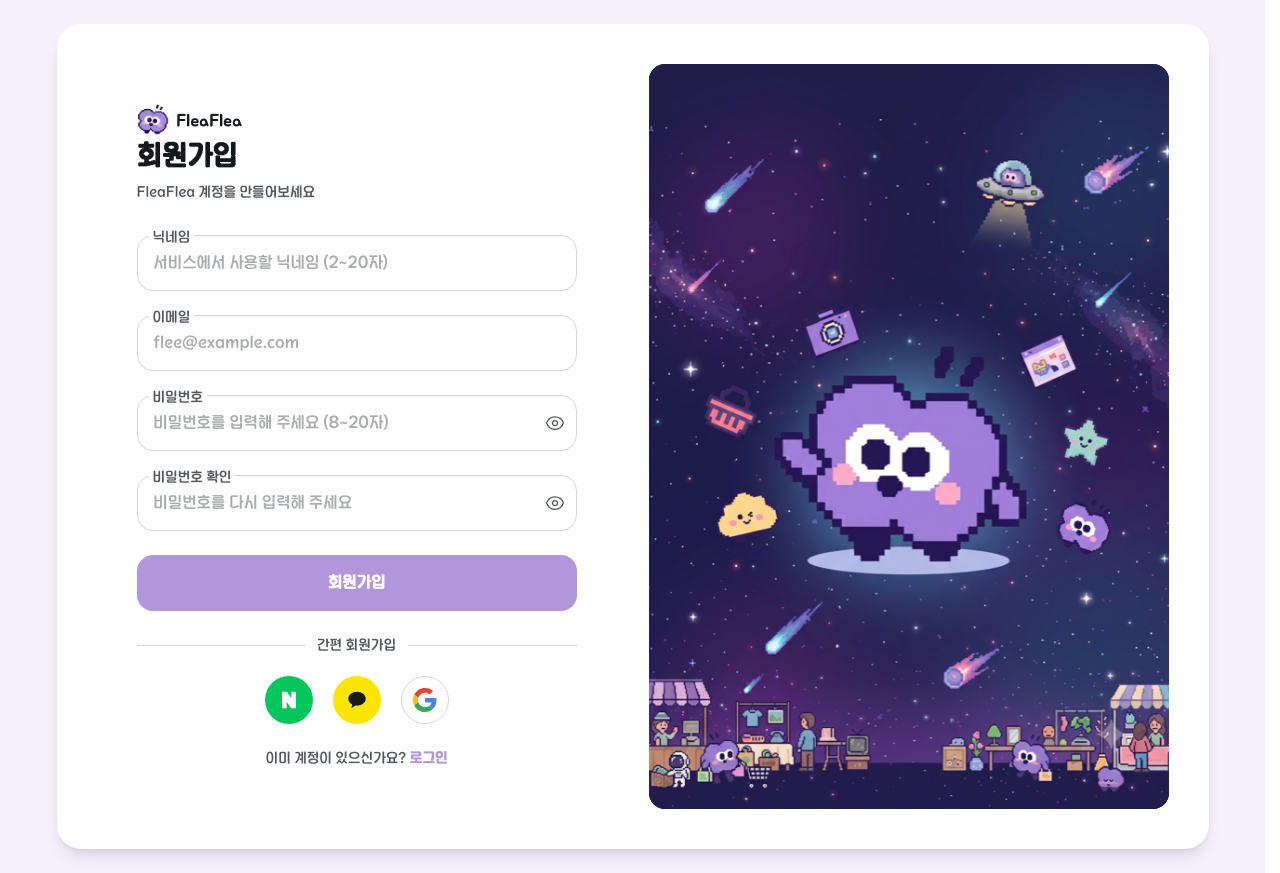
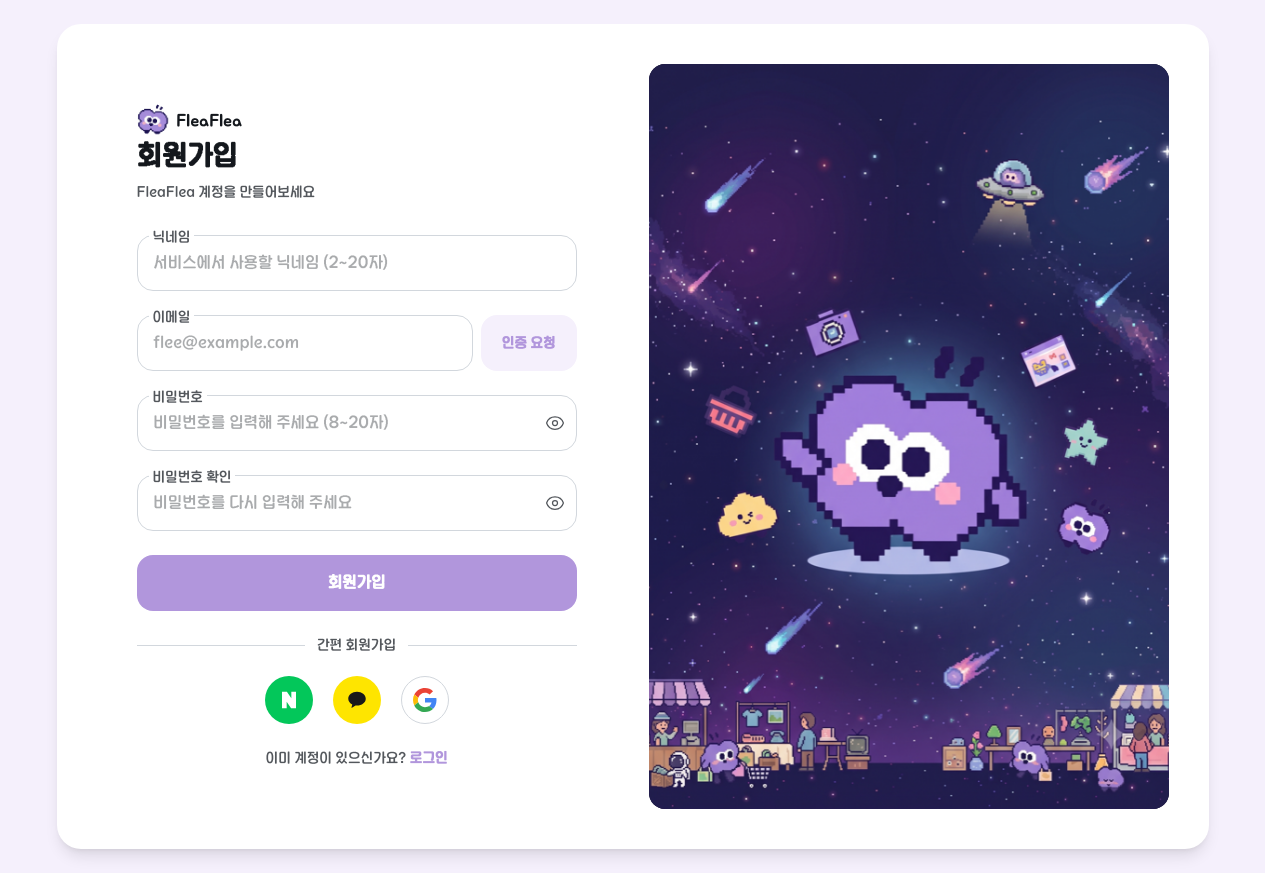
Before and after one commit to hyundai-autoever-team3/fleaflea-frontend, a React (Vite) app: page /signup in a window 1280 px wide. Built offline with nearby package versions, Linux system fonts and the light colour scheme; no server answers.

Commit message:
feat: 회원가입에 이메일 인증 연결
- 인증을 마치기 전에는 가입 요청을 보내지 않고 경고 문구와 테두리로 안내
- 가입 요청에 verificationToken 포함
- 인증 토큰이 만료되어 거절되면 인증 초기화

```diff
--- a/src/features/auth/api/auth-api.ts
+++ b/src/features/auth/api/auth-api.ts
@@ -4,6 +4,8 @@ export interface SignupPayload {
   email: string
   password: string
   nickname: string
+  // 이메일 인증 코드 확인 응답으로 받은 일회용 토큰. 10분 동안 한 번만 쓸 수 있다
+  verificationToken: string
   profileImageUrl?: null
 }
 
--- a/src/features/auth/ui/SignupForm.tsx
+++ b/src/features/auth/ui/SignupForm.tsx
@@ -1,4 +1,4 @@
-import { useState } from 'react'
+import { useRef, useState } from 'react'
 import type { FormEvent } from 'react'
 import { Link, useLocation, useNavigate } from 'react-router'
 import { isAxiosError } from 'axios'
@@ -9,7 +9,9 @@ import { isStandalone } from '../../../shared/lib/pwa'
 import { readRedirect, withRedirect } from '../../../shared/lib/redirect'
 import { useToastStore } from '../../../shared/ui/toast'
 import { login, signup } from '../api/auth-api'
+import { useEmailVerification } from '../model/useEmailVerification'
 import { AuthVisual } from './AuthVisual'
+import { EmailVerificationField } from './EmailVerificationField'
 import type { AuthFormModalOptions } from './LoginForm'
 import { SocialLoginButtons } from './SocialLoginButtons'
 import { useSessionStore } from '../../../entities/session'
@@ -22,6 +24,8 @@ function getSignupErrorMessage(error: unknown) {
       if (body?.code === 'DUPLICATE_EMAIL') return '이미 가입된 이메일이에요. 로그인해 주세요.'
       return body?.message ?? '이미 사용 중인 정보예요.'
     }
+    if (body?.code === 'INVALID_EMAIL_VERIFICATION_TOKEN')
+      return '이메일 인증 시간이 지났어요. 이메일 인증을 다시 해 주세요.'
     if (status === 400) return '입력 정보를 다시 확인해 주세요.'
   }
   return '회원가입에 실패했습니다. 잠시 후 다시 시도해 주세요.'
@@ -34,12 +38,20 @@ export function SignupForm({ modal }: { modal?: AuthFormModalOptions }) {
   const [showPassword, setShowPassword] = useState(false)
   const [showPasswordConfirm, setShowPasswordConfirm] = useState(false)
   const [error, setError] = useState('')
+  const [email, setEmail] = useState('')
+  // 인증 없이 가입을 누르면 인증 영역 테두리를 빨갛게 해서 어디를 해야 하는지 보여 준다
+  const [verificationMissing, setVerificationMissing] = useState(false)
+  const verification = useEmailVerification('SIGN_UP')
+  const emailInputRef = useRef<HTMLInputElement>(null)
+  const codeInputRef = useRef<HTMLInputElement>(null)
 
   async function handleSubmit(event: FormEvent<HTMLFormElement>) {
     event.preventDefault()
 
+    setVerificationMissing(false)
+
     const formData = new FormData(event.currentTarget)
-    const email = String(formData.get('email') ?? '').trim()
+    const trimmedEmail = email.trim()
     const password = String(formData.get('password') ?? '')
     const nickname = String(formData.get('nickname') ?? '').trim()
     const passwordConfirm = String(formData.get('passwordConfirm') ?? '')
@@ -51,8 +63,21 @@ export function SignupForm({ modal }: { modal?: AuthFormModalOptions }) {
       return
     }
 
-    if (!EMAIL_PATTERN.test(email)) {
+    if (!EMAIL_PATTERN.test(trimmedEmail)) {
       setError('올바른 이메일 형식이 아니에요.')
+      return
+    }
+
+    // 서버가 인증 토큰 없는 가입을 거절하므로 인증을 마치기 전에는 요청하지 않는다
+    if (verification.status !== 'verified' || verification.sentEmail !== trimmedEmail) {
+      setVerificationMissing(true)
+      if (verification.status === 'sent') {
+        setError('메일로 받은 인증 코드를 입력하고 인증 확인을 눌러 주세요.')
+        codeInputRef.current?.focus()
+      } else {
+        setError('이메일 인증을 해야 가입할 수 있어요. 인증 요청을 눌러 주세요.')
+        emailInputRef.current?.focus()
+      }
       return
     }
 
@@ -72,15 +97,26 @@ export function SignupForm({ modal }: { modal?: AuthFormModalOptions }) {
     }
 
     try {
-      await signup({ email, password, nickname })
+      await signup({
+        email: trimmedEmail,
+        password,
+        nickname,
+        verificationToken: verification.token,
+      })
     } catch (signupError) {
       setError(getSignupErrorMessage(signupError))
+      // 토큰은 한 번만 쓸 수 있고 10분이 지나면 사라지므로, 거절되면 인증부터 다시 받게 한다
+      if (
+        isAxiosError<{ code?: string }>(signupError) &&
+        signupError.response?.data?.code === 'INVALID_EMAIL_VERIFICATION_TOKEN'
+      )
+        verification.reset()
       return
     }
 
     try {
       // 회원가입 응답에 토큰이 없으므로 가입 성공 후 별도로 로그인한다.
-      const { data } = await login({ email, password })
+      const { data } = await login({ email: trimmedEmail, password })
       useSessionStore.getState().setSession(data)
       useToastStore.getState().showToast('가입을 환영해요!')
       navigate(redirectTo ?? '/market', { replace: true, viewTransition: true })
@@ -90,6 +126,9 @@ export function SignupForm({ modal }: { modal?: AuthFormModalOptions }) {
       navigate(redirectTo ? withRedirect('/login', redirectTo) : '/login', { replace: true })
     }
   }
+
+  // 인증 안내 문구는 인증을 마치면 더 보여 줄 필요가 없다
+  const shownError = verificationMissing && verification.status === 'verified' ? '' : error
 
   // 설치한 앱에서는 로그인 화면과 같이 카드와 옆 그림 없이 흰 화면 가운데에 로고와 폼만 둔다
   const inApp = !modal && isStandalone()
@@ -174,23 +213,14 @@ export function SignupForm({ modal }: { modal?: AuthFormModalOptions }) {
                 />
               </div>
 
-              <div className="relative">
-                <label
-                  htmlFor="email"
-                  className="absolute -top-2 left-3 bg-bg px-1 text-body-04 text-text-muted"
-                >
-                  이메일
-                </label>
-                <input
-                  id="email"
-                  name="email"
-                  type="email"
-                  autoComplete="email"
-                  placeholder=" flee@example.com"
-                  required
-                  className="h-14 w-full rounded-lg border border-border px-3 text-body-03 text-text-muted"
-                />
-              </div>
+              <EmailVerificationField
+                verification={verification}
+                email={email}
+                onEmailChange={setEmail}
+                emailInputRef={emailInputRef}
+                codeInputRef={codeInputRef}
+                invalid={verificationMissing && verification.status !== 'verified'}
+              />
 
               <div className="relative">
                 <label
@@ -263,7 +293,11 @@ export function SignupForm({ modal }: { modal?: AuthFormModalOptions }) {
                 회원가입
               </button>
 
-              {error && <p className="text-body-04 text-red-600">{error}</p>}
+              {shownError && (
+                <p role="alert" className="text-body-04 text-red-600">
+                  {shownError}
+                </p>
+              )}
 
               <SocialLoginButtons title="간편 회원가입" redirectTo={redirectTo} />
 
```
